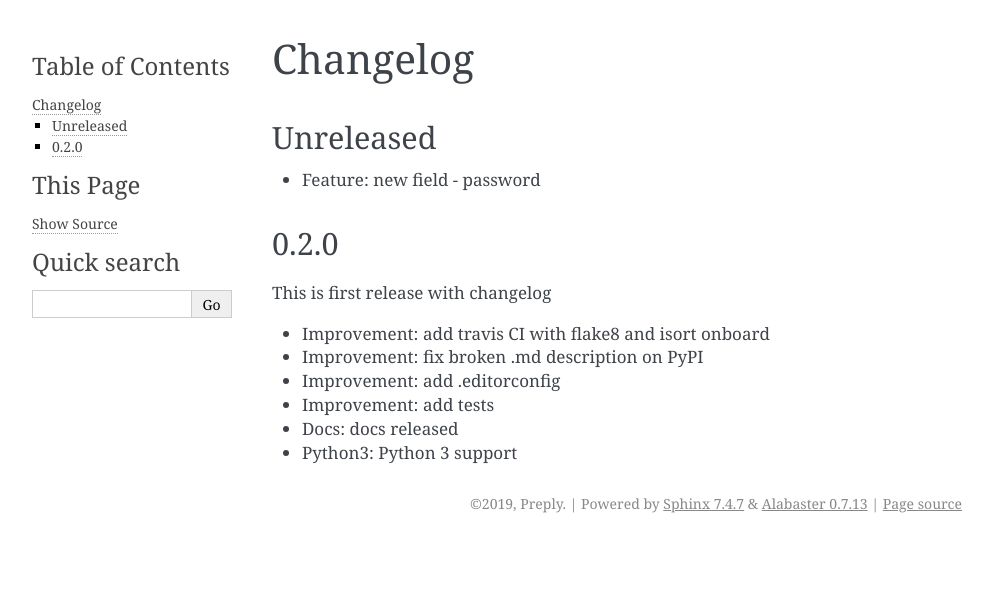
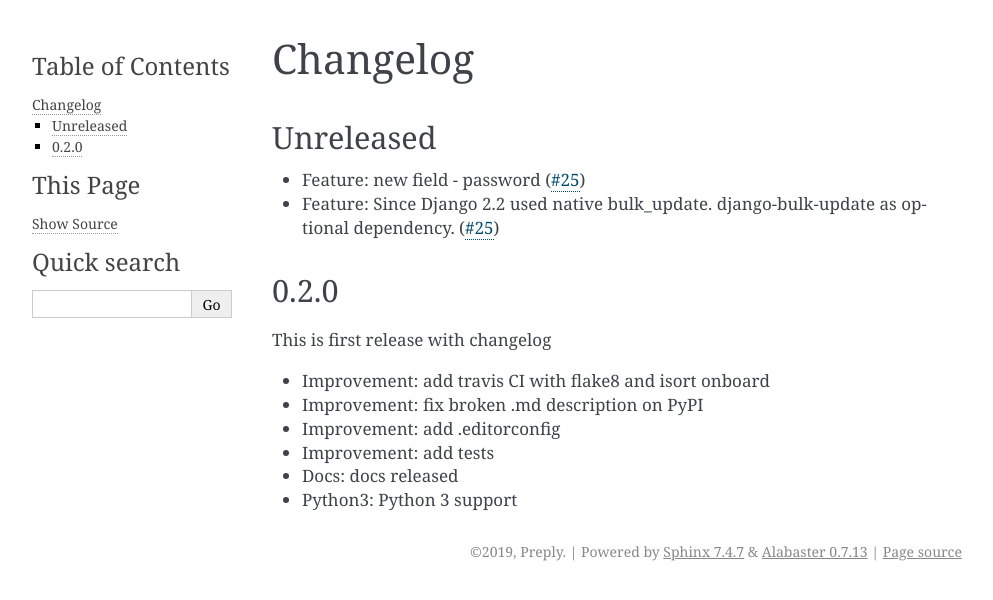
Before and after one commit to preply/dj_anonymizer, a Sphinx documentation site: the page built from docs/changelog.rst, in a window 1280 px wide. Shown: the top 600 px of the page, without its empty margins (148-1141 px from the left). Built offline with Sphinx 7.4.7, drawn with Linux system fonts in a browser that asks for light colours.

Commit message:
update changelog

```diff
--- a/docs/changelog.rst
+++ b/docs/changelog.rst
@@ -2,7 +2,8 @@ Changelog
 =============
 Unreleased
 ----------
-* Feature: new field - password
+* Feature: new field - password (`#25 <https://github.com/preply/dj_anonymizer/pull/25>`__)
+* Feature: Since Django 2.2 used native bulk_update. django-bulk-update as optional dependency. (`#25 <https://github.com/preply/dj_anonymizer/pull/29>`__)
 
 0.2.0
 ----------
```
